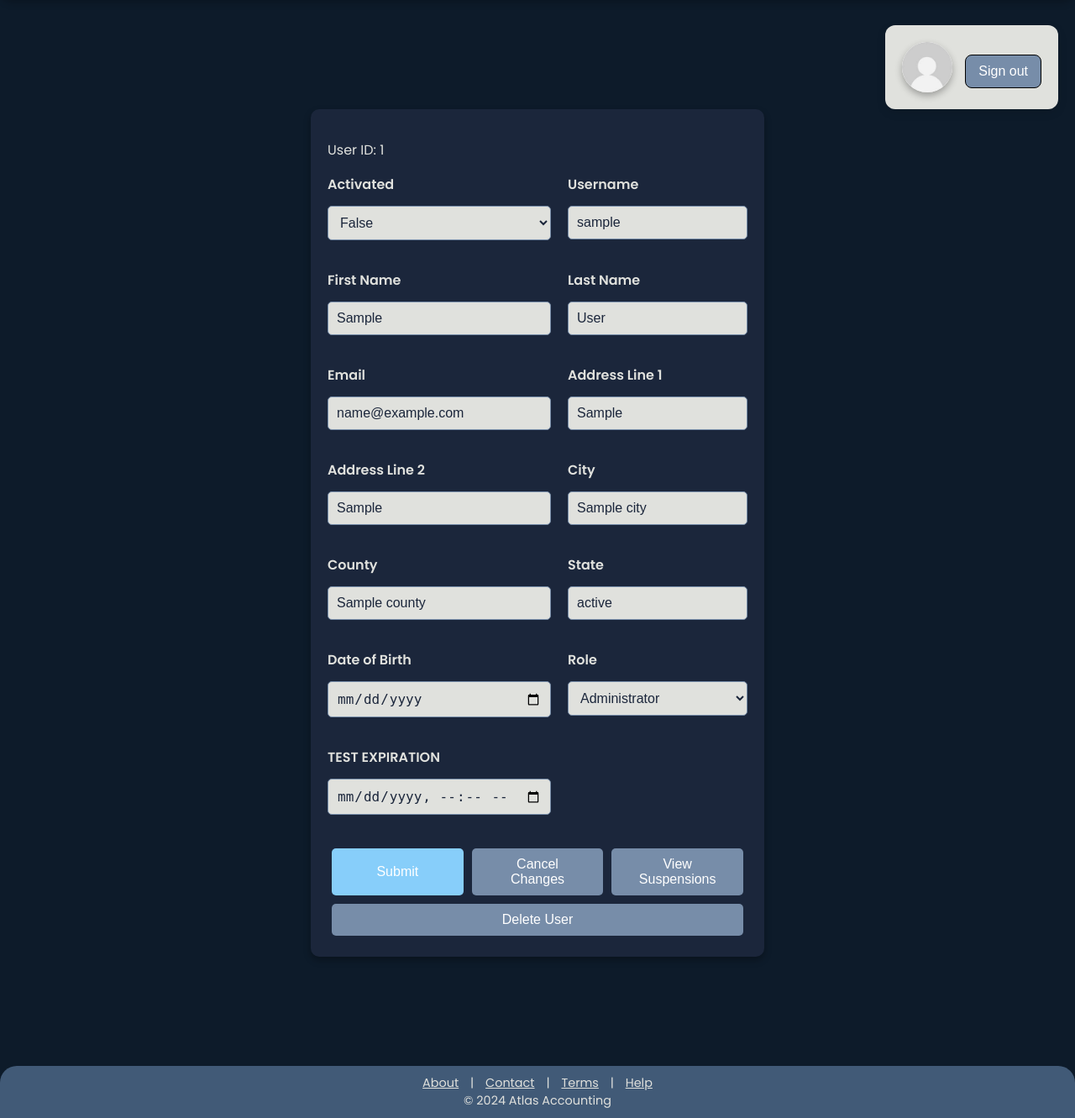
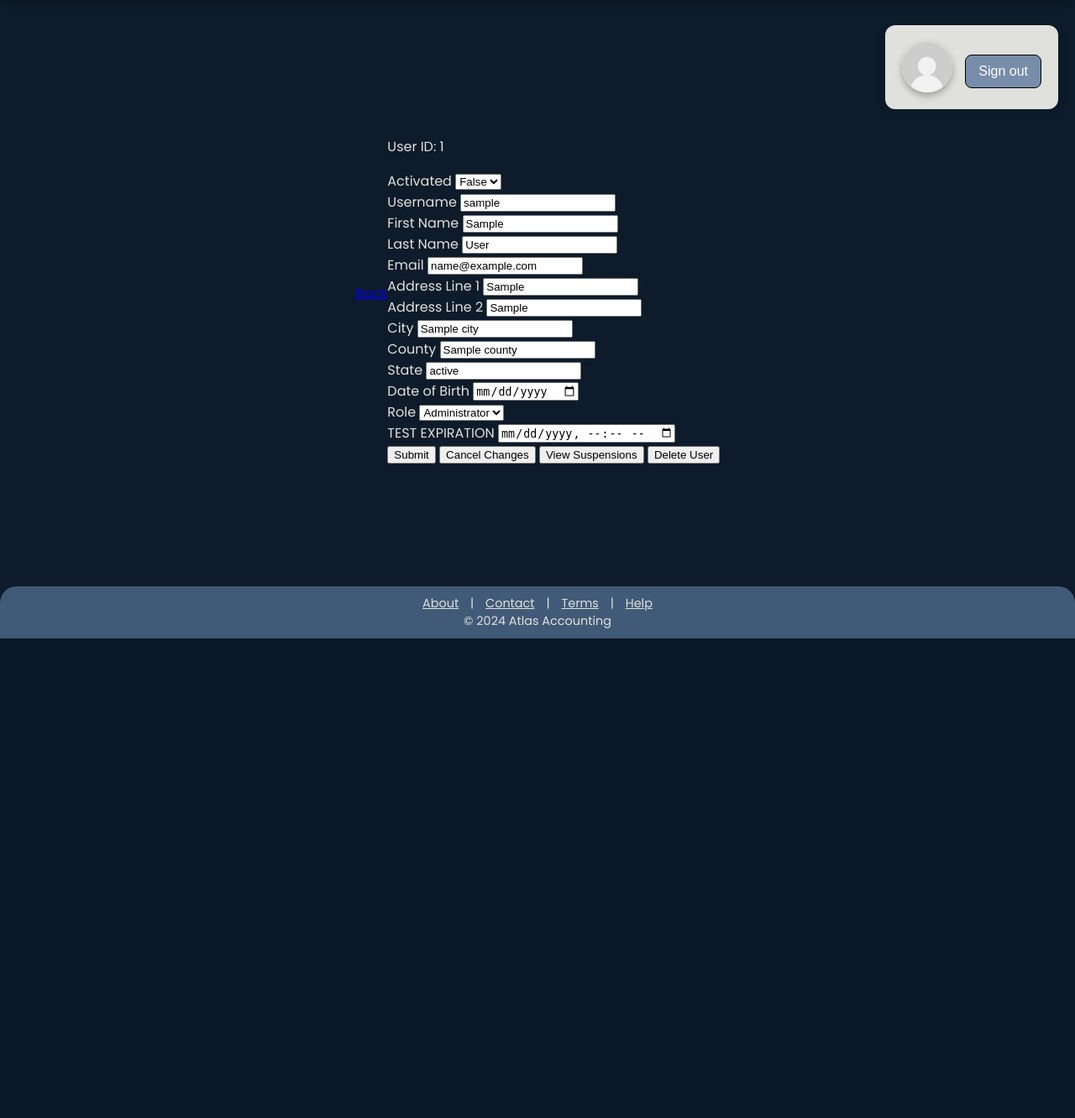
Before and after one commit to I-am-Signal/Atlas-Accounting, a Python web app: template public/templates/user.html in a window 1280 px wide. Shown: the part 40-1371 px from the top of the page at 84% size. After the commit the page ends 800 px from the top, so only its background shows below. Run offline with Jinja, Linux system fonts and the light colour scheme; the template is opened without the code that fills it: most values are stand-ins (such as "Sample title", 1, 10 or a date in 2020); some libraries are stand-ins or nearby versions.

Commit message:
Revert "updated favicon and user.html formatting"

```diff
--- a/public/auth.py
+++ b/public/auth.py
@@ -159,6 +159,7 @@ def sign_up():
         addr_line_1 = request.form.get('addr_line_1')
         addr_line_2 = request.form.get('addr_line_2')
         city = request.form.get('city')
+        county = request.form.get('county')
         state = request.form.get('state')
         dob = request.form.get('dob')
         email = request.form.get('email')
@@ -181,6 +182,8 @@ def sign_up():
             flash('Address Line 2 must be greater than 5 characters.', category='error')
         elif len(city) < 2:
             flash('City must be greater than 1 character.', category='error')
+        elif len(county) < 2:
+            flash('County must be greater than 1 character.', category='error')
         elif len(state) != 2:
             flash('State must be 2 characters.', category='error')
         elif len(email) < 4:
@@ -197,6 +200,7 @@ def sign_up():
                 addr_line_1=addr_line_1,
                 addr_line_2=addr_line_2 if len(addr_line_1) > 5 else '',
                 city=city,
+                county=county,
                 state=state,
                 dob=datetime.strptime(dob, "%Y-%m-%d"),
                 username= f'{first_name[0]}{last_name}{datetime.now().strftime("%m%y")}',
--- a/public/static/style.css
+++ b/public/static/style.css
@@ -86,110 +86,6 @@ body {
   max-height: 1080px;
   max-width: auto;
   border-radius: 20px;
-}
-
-.page form {
-  background-color: #1B263B; /* Dark background */
-  padding: 20px; /* Add padding around the form */
-  border-radius: 10px; /* Rounded corners */
-  box-shadow: 0 4px 8px rgba(0, 0, 0, 0.3); /* Slight shadow for depth */
-  max-width: 500px; /* Limit the width of the form */
-  margin: 110px auto; /* Center the form on the page */
-
-}
-
-/* Form Labels */
-.page label {
-  color: #E0E1DD; /* Light text */
-  font-weight: 600;
-  margin-bottom: 8px; /* Add space below the label */
-  display: block;
-}
-
-/* Form Inputs */
-.page input, .page select {
-  width: 100%; /* Full width input fields */
-  padding: 10px;
-  border: 1px solid #778DA9; /* Border matches the color palette */
-  border-radius: 5px; /* Rounded corners */
-  background-color: #E0E1DD; /* Light background for input fields */
-  color: #1B263B; /* Dark text */
-  margin-bottom: 15px; /* Space between fields */
-  box-sizing: border-box; /* Ensure padding doesn't overflow */
-}
-
-/* Date picker styles */
-.page input[type="date"], .page input[type="datetime-local"] {
-  background-color: #E0E1DD;
-  color: #1B263B;
-  border-radius: 5px;
-  border: 1px solid #778DA9;
-}
-
-/* Back link styling */
-.page a {
-  color: #87CEFA;
-  text-decoration: none;
-  margin-bottom: 15px;
-  display: inline-block; /* Prevents the link from flowing into the form */
-  font-weight: 600;
-}
-
-.page a:hover {
-  text-decoration: underline;
-  color: #E0E1DD; /* Match hover color */
-}
-
-/* Form Buttons */
-.page button {
-  background-color: #778DA9;
-  color: #E0E1DD;
-  border: none;
-  border-radius: 5px;
-  padding: 10px 20px;
-  margin-right: 10px; /* Space between buttons */
-  cursor: pointer;
-  font-size: 1rem;
-  transition: background-color 0.3s ease;
-}
-
-.page button:hover {
-  background-color: #415A77; /* Darken button on hover */
-}
-
-.page button[type="submit"] {
-  background-color: #87CEFA; /* Distinguish submit button */
-}
-
-.page button[type="submit"]:hover {
-  background-color: #778DA9;
-}
-
-/* Align form buttons */
-.page .form-buttons {
-  display: flex;
-  justify-content: space-between;
-  flex-wrap: wrap;
-  margin-top: 20px;
-}
-
-.page .form-buttons button {
-  flex: 1 1 30%; /* Ensure buttons take up 30% of available space */
-  margin: 5px;
-}
-
-/* Style for the back button */
-.back-button {
-  margin-bottom: 20px; /* Space below the back button */
-  display: inline-block;
-  color: #87CEFA;
-  text-decoration: none;
-  font-weight: 600;
-}
-
-.back-button:hover {
-  text-decoration: underline;
-  color: #E0E1DD; /* Match hover color */
 }
 
 .footer {
@@ -543,7 +439,7 @@ body {
 
 .dashleft{
   height: 10%;
-  width: 50%;
+  width: 30%;
   margin: 20px;
   background-color: #E0E1DD;
   border-radius: 10px;
@@ -620,48 +516,3 @@ top: 4%;
 .userDisplay tr:hover {
   background-color: #444;  /* Highlight row on hover */
 }
-
-/* Grid for form rows */
-.form-grid {
-    display: grid;
-    grid-template-columns: 1fr 1fr; /* Two columns */
-    gap: 20px; /* Space between rows and columns */
-}
-
-/* Style for each form row */
-.form-row {
-    display: flex;
-    flex-direction: column; /* Stack label and input vertically */
-}
-
-/* Ensure inputs are consistent in appearance */
-.form-row input, .form-row select {
-    padding: 10px;
-    border-radius: 5px;
-    border: 1px solid #778DA9;
-    background-color: #E0E1DD;
-    color: #1B263B;
-    font-size: 1rem;
-    margin-top: 5px; /* Space between label and input */
-}
-
-/* Form buttons styling */
-.form-buttons {
-    margin-top: 20px;
-    display: flex;
-    justify-content: space-between; /* Spread buttons */
-}
-
-.form-buttons button {
-    background-color: #778DA9;
-    color: #FFFFFF;
-    padding: 10px 20px;
-    border: none;
-    border-radius: 5px;
-    cursor: pointer;
-    transition: background-color 0.3s;
-}
-
-.form-buttons button:hover {
-    background-color: #415A77;
-}
--- a/public/templates/sign_up.html
+++ b/public/templates/sign_up.html
@@ -15,13 +15,15 @@ content %}
       <input id="addr_line_2" name="addr_line_2" placeholder="Enter address line 2"> <br /><br />
       <label for="City">City:</label> <br />
       <input id="city" name="city" placeholder="Enter city"> <br /><br />
+      <label for="County">County:</label> <br />
+      <input id="county" name="county" placeholder="Enter county"> <br /><br />
       <label for="State">State:</label> <br />
       <input id="state" name="state" placeholder="Enter state abbreviation (GA for Georgia)"> <br /><br />
       <label for="DOB">DOB:</label> <br />
       <input type="date" id="dob" name="dob"> <br /><br />
       <label for="Email">Email: </label> <br />
       <input id="email" name="email" placeholder="Enter email"/> <br /><br />
-      <label for="Password1">Password (At least 8 characters, with a number and special character)</label>
+      <label for="Password1">Password (Must be at least 8 characters long and include a number and special character)</label>
       <input type="password" id="password1" name="password1" placeholder="Enter password"/> <br /> <br />
       <label for="Password2">Password (Confirm)</label>
       <input type="password" id="password2" name="password2" placeholder="Confirm password"/> <br /> <br />
--- a/public/templates/user.html
+++ b/public/templates/user.html
@@ -1,7 +1,6 @@
 {% extends "base.html" %}
 {% block title %}Home{% endblock %}
 {% block content %}
-
 
 <div class="userProfileContainer">
     <div class="userProfile">
@@ -15,93 +14,63 @@
         </div>
     </div>
 </div>
+<div class="page">
+    <a href='{{ back }}'>Back</a> <br />
 
-<div class="page">
     <form method='POST'>
         <p>User ID: {{ userInfo.id }}</p>
 
-        <!-- Table-like form structure -->
-        <div class="form-grid">
-            <div class="form-row">
         <label for='is_activated'>Activated</label>
         <select id="is_activated" name="is_activated">
             <option value="True" {{ 'selected' if userInfo.is_activated else '' }}>True</option>
             <option value="False" {{ 'selected' if not userInfo.is_activated else '' }}>False</option>
-                </select>
-            </div>
+        </select><br>
 
-            <div class="form-row">
         <label for='username'>Username</label>
-                <input id='username' name='username' value='{{ userInfo.username }}'>
-            </div>
+        <input id='username' name='username' value='{{ userInfo.username }}'><br>
 
-            <div class="form-row">
         <label for='first_name'>First Name</label>
-                <input id='first_name' name='first_name' value='{{ userInfo.first_name }}'>
-            </div>
+        <input id='first_name' name='first_name' value='{{ userInfo.first_name }}'><br>
 
-            <div class="form-row">
         <label for='last_name'>Last Name</label>
-                <input id='last_name' name='last_name' value='{{ userInfo.last_name }}'>
-            </div>
+        <input id='last_name' name='last_name' value='{{ userInfo.last_name }}'><br>
 
-            <div class="form-row">
         <label for='email'>Email</label>
-                <input id='email' name='email' value='{{ userInfo.email }}'>
-            </div>
+        <input id='email' name='email' value='{{ userInfo.email }}'><br>
 
-            <div class="form-row">
         <label for='addr_line_1'>Address Line 1</label>
-                <input id='addr_line_1' name='addr_line_1' value='{{ userInfo.addr_line_1 }}'>
-            </div>
+        <input id='addr_line_1' name='addr_line_1' value='{{ userInfo.addr_line_1 }}'><br>
 
-            <div class="form-row">
         <label for='addr_line_2'>Address Line 2</label>
-                <input id='addr_line_2' name='addr_line_2' value='{{ userInfo.addr_line_2 }}'>
-            </div>
+        <input id='addr_line_2' name='addr_line_2'
+            value='{{ userInfo.addr_line_2 }}'><br>
 
-            <div class="form-row">
         <label for='city'>City</label>
-                <input id='city' name='city' value='{{ userInfo.city }}'>
-            </div>
+        <input id='city' name='city' value='{{ userInfo.city }}'><br>
 
-            <div class="form-row">
         <label for='county'>County</label>
-                <input id='county' name='county' value='{{ userInfo.county }}'>
-            </div>
+        <input id='county' name='county' value='{{ userInfo.county }}'><br>
 
-            <div class="form-row">
         <label for='state'>State</label>
-                <input id='state' name='state' value='{{ userInfo.state }}'>
-            </div>
+        <input id='state' name='state' value='{{ userInfo.state }}'><br>
 
-            <div class="form-row">
         <label for='dob'>Date of Birth</label>
-                <input id='dob' name='dob' type="date" value='{{ userInfo.dob }}'>
-            </div>
+        <input id='dob' name='dob' type="date" value='{{ userInfo.dob }}'><br>
 
-            <div class="form-row">
         <label for='role'>Role</label>
         <select id='role' name='role'>
             <option value='administrator' {{ 'selected' if userInfo.role == 'administrator' else '' }}>Administrator</option>
             <option value='manager' {{ 'selected' if userInfo.role == 'manager' else '' }}>Manager</option>
             <option value='user' {{ 'selected' if userInfo.role == 'user' else '' }}>User</option>
-                </select>
-            </div>
+        </select><br>
 
-            <div class="form-row">
         <label for='test_expiration'>TEST EXPIRATION</label>
-                <input id="start" name="start" type="datetime-local" value='{{ testExpiration }}'>
-            </div>
-        </div>
+        <input id="start" name="start" type="datetime-local" value='{{ testExpiration }}'><br>
 
-        <!-- Form buttons -->
-        <div class="form-buttons">
         <button type='submit'>Submit</button>
         <button type='button' onclick="window.location.href='{{ back }}'">Cancel Changes</button>
         <button type='button' onclick="window.location.href='{{ suspensions }}'">View Suspensions</button>
         <button type='button' onclick="window.location.href='{{ delete }}'">Delete User</button>
-        </div>
     </form>
 </div>
 
```
Also changed, not shown: public/static/resources/favicon.ico. Lines whose indentation alone changed are shown as unchanged.
